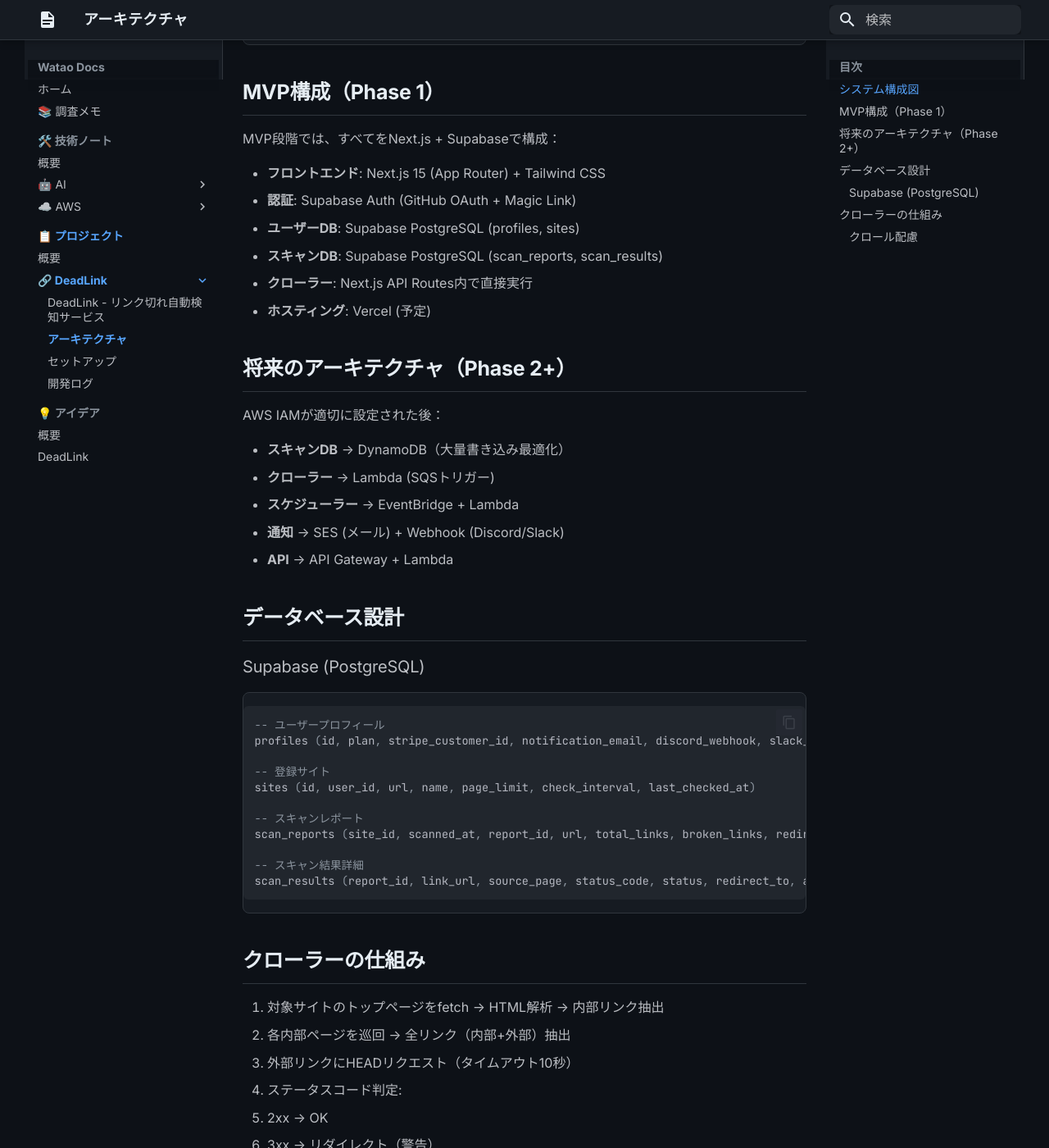
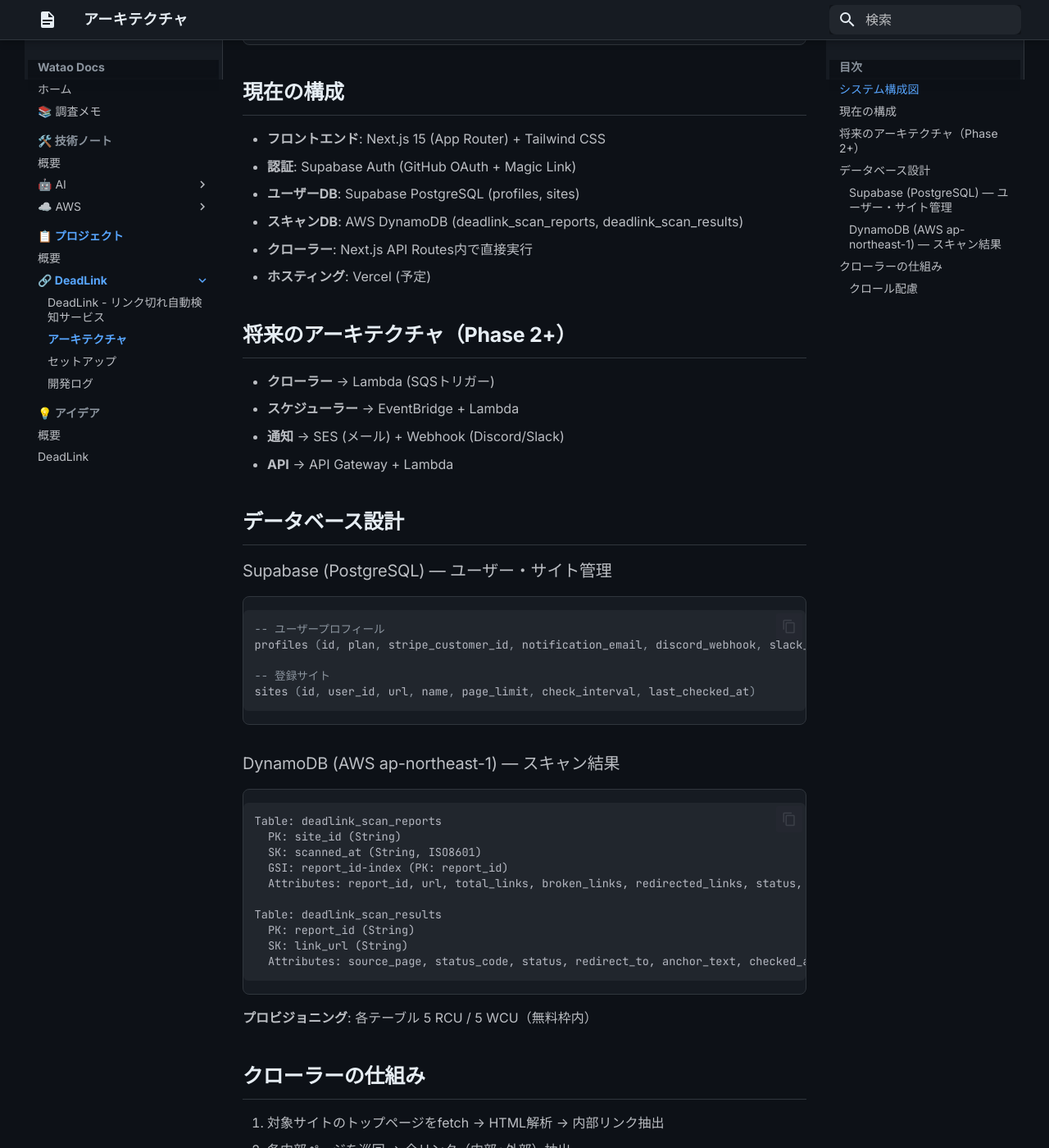
Before and after one commit to watao56/watao-docs, an MkDocs documentation site: the page built from docs/projects/deadlink/architecture.md, in a window 1280 px wide and 1400 px high, scrolled down 515 px. Shown: the whole window at 82% size. Built offline with MkDocs 1.6.1 and Material for MkDocs 9.7.7, drawn with Linux system fonts in a browser that asks for light colours; some of the changed text lies outside the part shown.

Commit message:
docs: DeadLink DynamoDB移行を反映

````diff
--- a/docs/projects/deadlink/architecture.md
+++ b/docs/projects/deadlink/architecture.md
@@ -12,29 +12,24 @@
                     ┌─────────┴─────────┐
                     ▼                   ▼
             ┌──────────────┐   ┌──────────────┐
-            │  Supabase    │   │  Supabase    │
+            │  Supabase    │   │  DynamoDB    │
             │  Auth +      │   │  scan_reports│
             │  profiles/   │   │  scan_results│
-            │  sites       │   │  (PostgreSQL)│
+            │  sites       │   │  (AWS)       │
             └──────────────┘   └──────────────┘
 ```
 
-## MVP構成（Phase 1）
-
-MVP段階では、すべてをNext.js + Supabaseで構成：
+## 現在の構成
 
 - **フロントエンド**: Next.js 15 (App Router) + Tailwind CSS
 - **認証**: Supabase Auth (GitHub OAuth + Magic Link)
 - **ユーザーDB**: Supabase PostgreSQL (profiles, sites)
-- **スキャンDB**: Supabase PostgreSQL (scan_reports, scan_results)
+- **スキャンDB**: AWS DynamoDB (deadlink_scan_reports, deadlink_scan_results)
 - **クローラー**: Next.js API Routes内で直接実行
 - **ホスティング**: Vercel (予定)
 
 ## 将来のアーキテクチャ（Phase 2+）
 
-AWS IAMが適切に設定された後：
-
-- **スキャンDB** → DynamoDB（大量書き込み最適化）
 - **クローラー** → Lambda (SQSトリガー)
 - **スケジューラー** → EventBridge + Lambda
 - **通知** → SES (メール) + Webhook (Discord/Slack)
@@ -42,7 +37,7 @@
 
 ## データベース設計
 
-### Supabase (PostgreSQL)
+### Supabase (PostgreSQL) — ユーザー・サイト管理
 
 ```sql
 -- ユーザープロフィール
@@ -50,13 +45,24 @@
 
 -- 登録サイト
 sites (id, user_id, url, name, page_limit, check_interval, last_checked_at)
+```
 
--- スキャンレポート
-scan_reports (site_id, scanned_at, report_id, url, total_links, broken_links, redirected_links, status, duration_ms)
+### DynamoDB (AWS ap-northeast-1) — スキャン結果
 
--- スキャン結果詳細
-scan_results (report_id, link_url, source_page, status_code, status, redirect_to, anchor_text, checked_at)
 ```
+Table: deadlink_scan_reports
+  PK: site_id (String)
+  SK: scanned_at (String, ISO8601)
+  GSI: report_id-index (PK: report_id)
+  Attributes: report_id, url, total_links, broken_links, redirected_links, status, duration_ms
+
+Table: deadlink_scan_results
+  PK: report_id (String)
+  SK: link_url (String)
+  Attributes: source_page, status_code, status, redirect_to, anchor_text, checked_at
+```
+
+**プロビジョニング**: 各テーブル 5 RCU / 5 WCU（無料枠内）
 
 ## クローラーの仕組み
 
````
Also changed, not shown: docs/projects/deadlink/development.md (+18 -5 lines).
